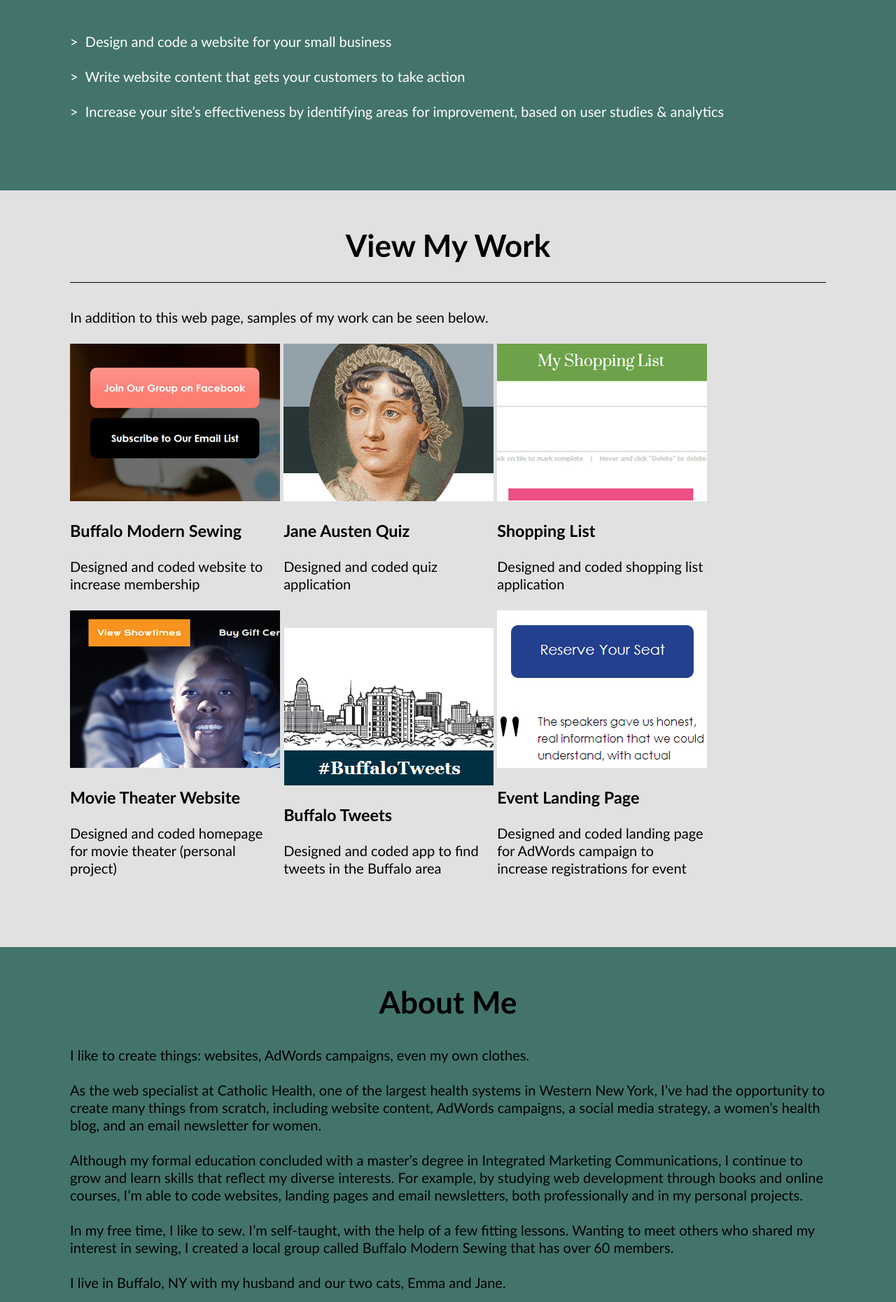
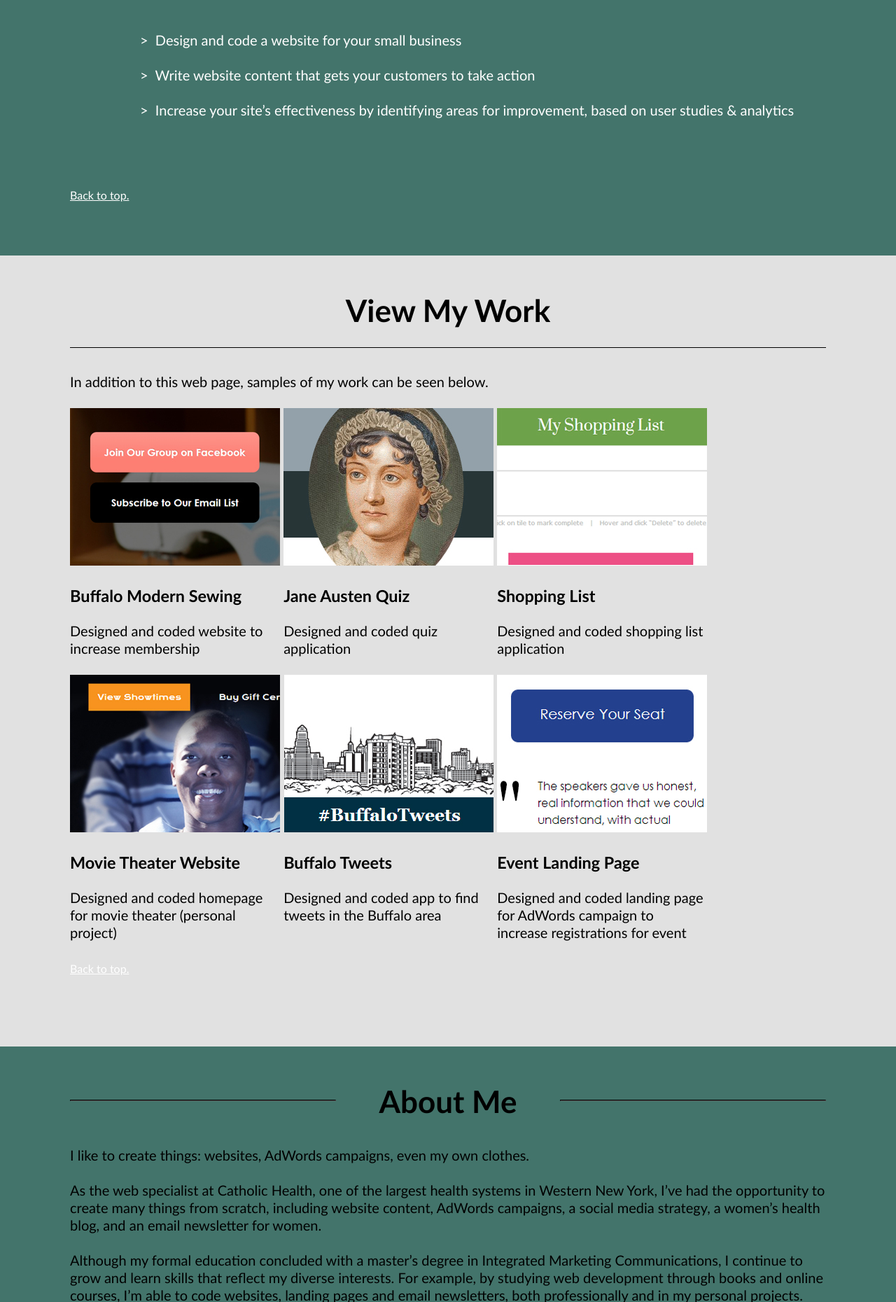
Before and after one commit to amykirst/portfolio, a plain HTML site: page index.html in a window 1280 px wide. Shown: the part 697-2557 px from the top of the page at 70% size. Drawn offline with nearby package versions, Linux system fonts and the light colour scheme.

Commit message:
Updated CSS & HTML

```diff
--- a/index.html
+++ b/index.html
@@ -11,30 +11,33 @@
 	<div class="wrapper">
 	<nav class="paddingL paddingR">
 				<h2 class="outline">Navigation</h2>
+				<a name="home"></a>
 				<ul>
-					<li><a href="#">What I Can Do For You</a></li>
-					<li><a href="#">View My Work</a></li>
-					<li><a href="#">About Me</a></li>
-					<li><a href="#">Contact Me</a></li>
+
+					<li><a href="#do">What I Can Do For You</a></li>
+					<li><a href="#work">View My Work</a></li>
+					<li><a href="#about">About Me</a></li>
+					<li><a href="#contact">Contact Me</a></li>
 				</ul>
 			</nav>
-		<header class="paddingL paddingR">
+		<header class="block">
 			<h1 class="outline">Amy Kirst's Portfolio</h1>
 			<p class="headline">My name is Amy Kirst.</p>
 			<p class="subhead">I'm a coder, writer and online marketing pro.</p>
 			<img src="images/amy-kirst.jpg" />
 		</header>
-		<section class="do paddingL paddingR">
-			<h2>What I Can Do For You</h2>
+		<section class="do block">
+				<h2><a name="do">What I Can Do For You</a></h2>
 				<ul>
 					<li>Design and code a website for your small business</li>
 					<li>Write website content that gets your customers to take action</li>
 					<li>Increase your site’s effectiveness by identifying areas for improvement, based
 		       on user studies &amp; analytics</li>
 				</ul>
+				<p><a href="#home">Back to top.</a></p>
 		</section>
-		<section class="work paddingL paddingR">
-			<h2>View My Work</h2>
+		<section class="work block">
+			<h2><a name="work">View My Work</a></h2>
 			<p>In addition to this web page, samples of my work can be seen below.</p>
 			<div class="sample">
 				<img src="images/buffalo-modern-sewing.jpg" alt="Buffalo Modern Sewing" />
@@ -66,17 +69,21 @@
 				<h3>Event Landing Page</h3>
 				<p>Designed and coded landing page for AdWords campaign to increase registrations for event</p>
 			</div><!-- end sample-->
-		</section>
-		<section class="about paddingL paddingR">
-			<h2>About Me</h2>
+			<p><a href="#home">Back to top.</a></p>
+		</section><!-- end work -->
+		<section class="about block">
+			<hr class="leftLine">
+			<hr class="rightLine">
+			<h2><a name="about">About Me</a></h2>
 			<p>I like to create things: websites, AdWords campaigns, even my own clothes.</p>
 			<p>As the web specialist at Catholic Health, one of the largest health systems in Western New York, I’ve had the opportunity to create many things from scratch, including website content, AdWords campaigns, a social media strategy, a women’s health blog, and an email newsletter for women. </p>
 			<p>Although my formal education concluded with a master’s degree in Integrated Marketing Communications, I continue to grow and learn skills that reflect my diverse interests. For example, by studying web development through books and online courses, I’m able to code websites, landing pages and email newsletters, both professionally and in my personal projects.</p>
 			<p>In my free time, I like to sew. I’m self-taught, with the help of a few fitting lessons. Wanting to meet others who shared my interest in sewing, I created a local group called Buffalo Modern Sewing that has over 60 members.</p>
 			<p>I live in Buffalo, NY with my husband and our two cats, Emma and Jane.</p>
+			<p><a href="#home">Back to top.</a></p>
 		</section><!-- end about -->
-		<section class="contact paddingL paddingR">
-			<h2>Contact Me</h2>
+		<section class="contact block">
+			<h2><a name="contact">Contact Me</a></h2>
 			<p>I am available for freelance projects. I can work remotely via email and phone after 5 p.m.,Monday through Friday (Eastern time).</p>
 			<div class="callout">
 				<p>To contact me about your project, email me at amylkirst@gmail.com.</p>
@@ -87,7 +94,8 @@
 			<a href="https://www.linkedin.com/pub/amy-kirst/11/403/a23" target="_blank"><img src="images/linkedin.png" alt="Linked In" /></a>
 			<a href="" target="_blank"><img src="images/twitter.png" alt="Twitter" /></a>
 			</div>
-		</section>
+			<p><a href="#home">Back to top.</a></p>
+		</section><!-- end contact -->
 	</div><!-- end wrapper -->
 </body>
 <script src="http://code.jquery.com/jquery-latest.min.js"></script>
--- a/styles.css
+++ b/styles.css
@@ -35,14 +35,10 @@ body {
 	line-height: 1.25;
 }
 
-.paddingL {
+.block {
 	padding-left: 100px;
-}
-
-.paddingR {
 	padding-right: 100px;
 }
-
 
 h2 {
 	text-align: center;
@@ -69,11 +65,10 @@ nav ul {
 	list-style: none;
 	margin: 0;
 	padding: 0;
-	display:inline-block;
 }
 
 nav li {
-	float: left;
+	display:inline-block;
 	margin-right: 50px;
 	font-size: 18px;
 	margin-bottom: 0;
@@ -82,6 +77,11 @@ nav li {
 nav a {
 	text-decoration: none;
 	color: #fff;
+}
+
+a:link[href="#home"], a:visited[href="#home"] {
+	color:#fff;
+	font-size:16px;
 }
 
 header {
@@ -116,16 +116,17 @@ header img {
 	background-color: #43746b;
 	color: #fff;
 	padding-top: 75px;
+	padding-bottom: 50px;
 }
 
 .do h2 {
-	background-color: #43746b;
 	padding: 25px;
 }
 
 .do ul {
 	list-style: none;
-	padding:0;
+	padding-left: 100px;
+	padding-bottom: 50px;
 }
 
 .do ul li:before {
@@ -143,6 +144,7 @@ header img {
 
 .sample {
 	display: inline-block;
+	vertical-align:top;
 	width: 300px;
 }
 
@@ -150,6 +152,23 @@ header img {
 	background-color: #43746b;
 }
 
+.about .leftLine, .about .rightLine {
+	width: 35%;
+	border-color: #000;
+	position:relative;
+}
+
+.about .leftLine {
+	float:left;
+	top: 75px;
+	left:0;
+}
+
+.about .rightLine {
+	float:right;
+	top:75px;
+	left:0;
+}
 .contact {
 	background-color: #354072;
 	color: #fff;
```
Lines whose indentation alone changed are shown as unchanged.
